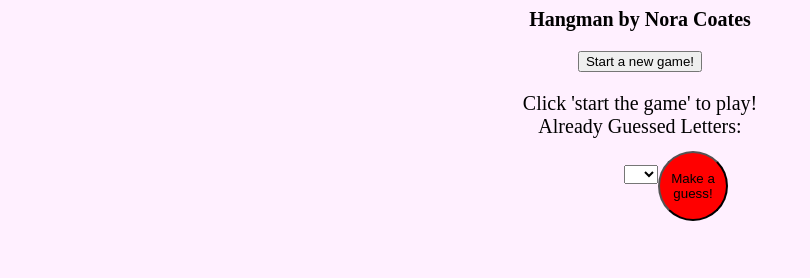
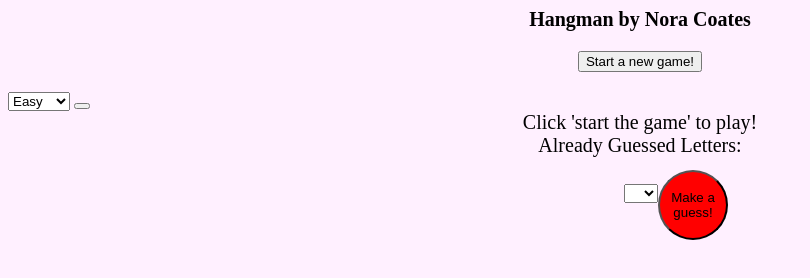
Before and after one commit to NoraWC/Hangman, a plain HTML site: page hangman.html in a window 1280 px wide. Shown: the top 278 px of the page, without its empty margins (0-810 px from the left). Drawn offline with Linux system fonts and the light colour scheme.

Commit message:
Update hangman.html

```diff
--- a/hangman.html
+++ b/hangman.html
@@ -9,9 +9,15 @@
 <body>
 
 <div id = "title" class = 'display'>Hangman by Nora Coates</div>
+
 <button id = "new" onclick = "newGame(); returnLives()">Start a new game!</button>
 
-
+<select id = "diff_list" title = 'difficulty'>
+    <option id = '0'>Easy</option>
+    <option id = '1'>Middle</option>
+    <option id = '2'>Hard</option>
+</select>
+<button id = 'pick' onclick = 'pickWord();'></button>
 
 <div id = "livesLeft" class = 'display'></div>
 
```
